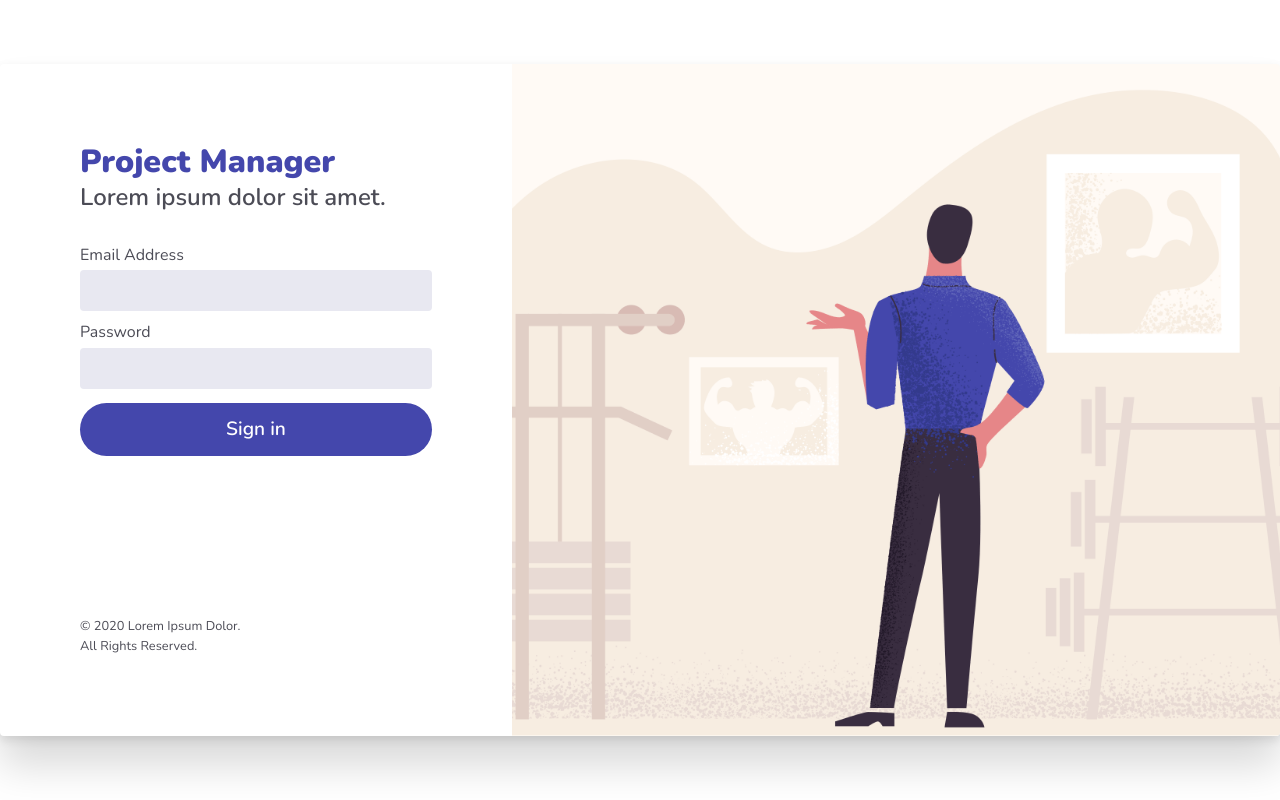
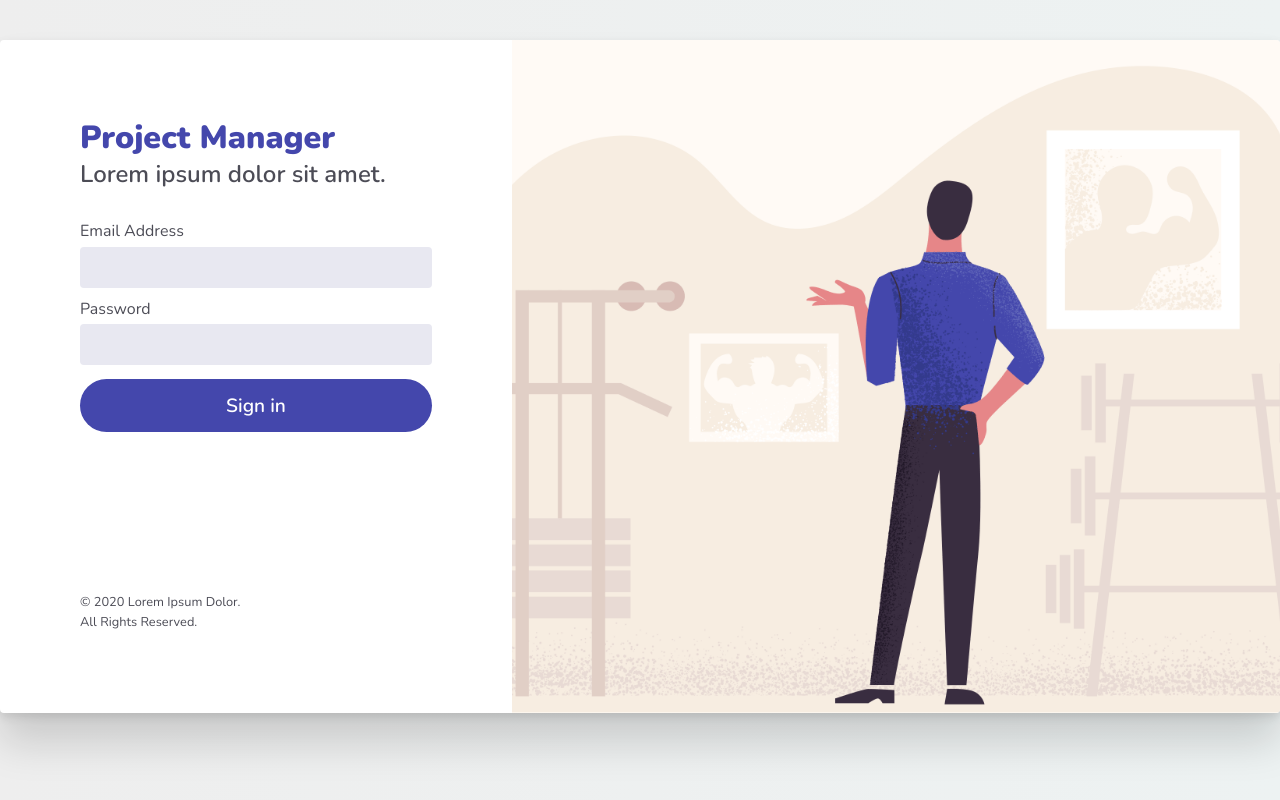
Before and after one commit to ihansson/ts-react-firebase-queries, a React (Create React App) app: page / in a window 1280 px wide. Built offline with nearby package versions, Linux system fonts and the light colour scheme.

Commit message:
Fix centering

```diff
--- a/src/index.css
+++ b/src/index.css
@@ -353,21 +353,13 @@ template {
 
 /* Root */
 
-#root {
-  width: 100%;
-}
-
 body {
   font-family: "Nunito", sans-serif;
-  overflow: hidden;
-  position: absolute;
   background: linear-gradient(to right, #eee, #edf2f2);
   width: 100%;
   height: 100%;
-  display: flex;
-  justify-content: center;
-  align-items: center;
   color: #4c4c56;
+  padding-top: 2.5em;
 }
 
 /* Base Styles */
```
Also changed, not shown: 1 other file (tests, documents, lock files or other folders).
